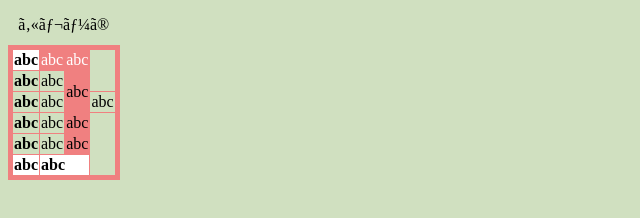
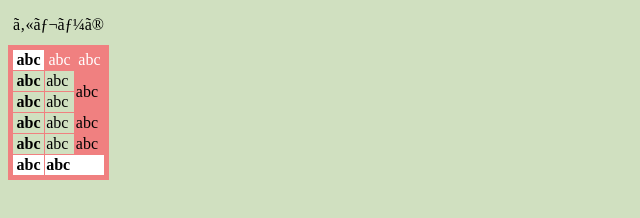
Before and after one commit to 1427019/2016web1-6, a plain HTML site: page index.html in a window 1280 px wide. Shown: the whole page, without its empty margins (0-640 px from the left). Drawn offline with Linux system fonts and the light colour scheme.

Commit message:
Update index.html

```diff
--- a/index.html
+++ b/index.html
@@ -15,7 +15,7 @@
     </thead>
    <tbody>
    <tr><th>abc</th><td>abc</td><td rowspan="2">abc</td></tr>
-   <tr><th>abc</th><td>abc</td><td>abc</td></tr>
+   <tr><th>abc</th><td>abc</td></tr>
    <tr><th>abc</th><td>abc</td><td>abc</td></tr>
    <tr><th>abc</th><td>abc</td><td>abc</td></tr>
    </tbody>
```
